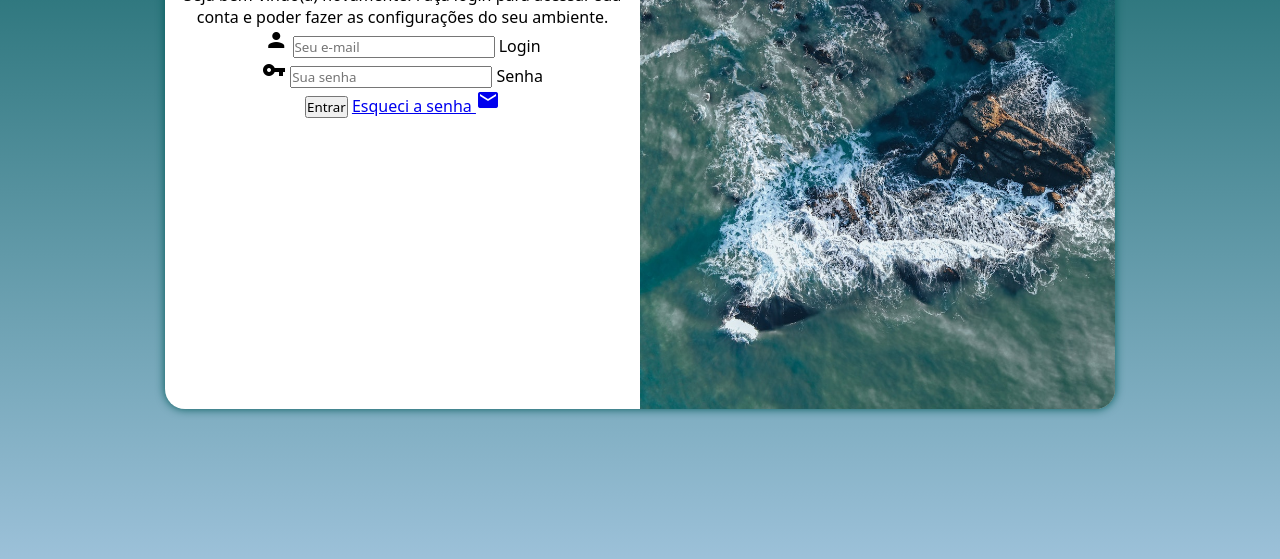
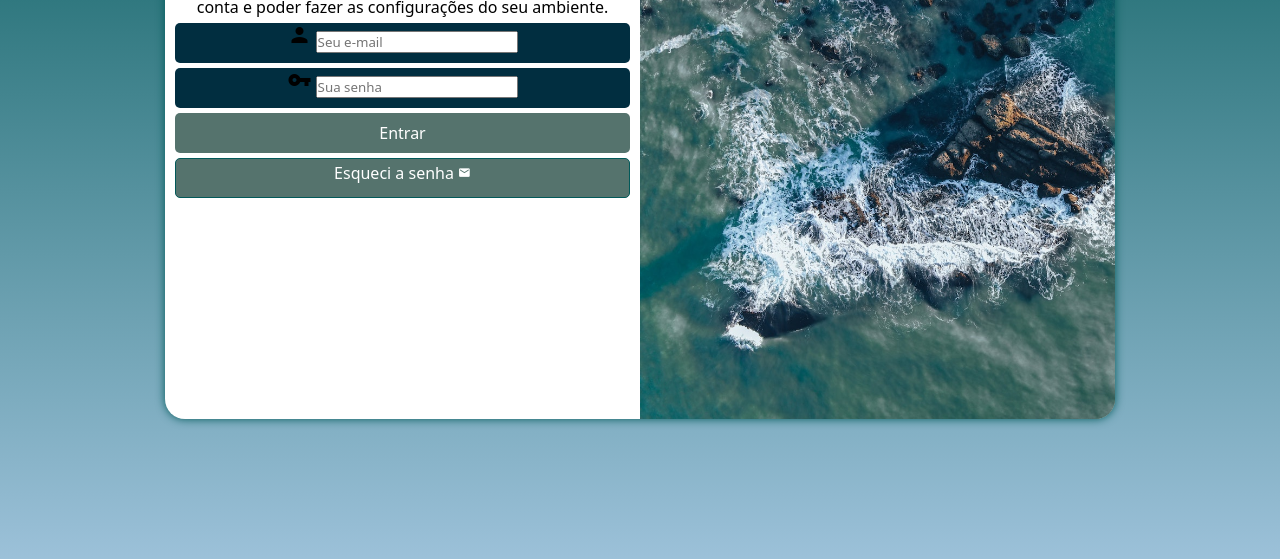
Before and after one commit to Davidealmeidac/projeto-login, a plain HTML site: page index.html in a window 1280 px wide. Shown: the part 241-800 px from the top of the page. Drawn offline with Linux system fonts and the light colour scheme.

Commit message:
More style update
Melhoria nas cores e formas do campo de preenchimento de dados, ajuste nos botões de "entrar" e "esqueci a senha".

```diff
--- a/estilos/style.css
+++ b/estilos/style.css
@@ -40,7 +40,7 @@ main {
 
     background-color: #fff;
     width: 250px;
-    height: 500px;
+    height: 520px;
     border-radius: 20px;
     box-shadow: 0 0 10px #025959;
 
@@ -69,3 +69,55 @@ div#formulario {
 div#formulário p {
     font-size: .8em;
 }
+
+
+
+form > div.campo {
+    background-color: #012E40;
+    height: 40px;
+    border-radius: 5px;
+    margin: 5px 0px;
+}
+
+form label {
+    display: none;
+}
+
+form > input[type=submit] {
+    display: block;
+    font-size: 1em;
+    width: 100%;
+    height: 40px;
+    background-color: #55736D;
+    color: #fff;
+    border: none;
+    border-radius: 5px;
+    cursor: pointer;
+}
+
+form > input[type=submit]:hover {
+    background-color: #025959;
+}
+
+form > a.btn {
+    display: block;
+    text-align: center;
+    font-size: 1em;
+    width: 100%;
+    height: 40px;
+    padding-top: 3px;
+    margin-top: 5px;
+    background-color: #55736D;
+    color: #fff;
+    border: 1px solid #025959;
+    border-radius: 5px;
+    text-decoration: none;
+}
+
+form > a.btn:hover {
+    background-color: #025959;
+}
+
+form > a.btn > i {
+    font-size: .8em;
+}
--- a/index.html
+++ b/index.html
@@ -30,7 +30,7 @@
                         <label for="isenha">Senha</label>
                     </div>
                     <input type="submit" value="Entrar">
-                    <a href="esqueci.html">Esqueci a senha <i class="material-icons">mail</i></a>
+                    <a class="btn" href="esqueci.html">Esqueci a senha <i class="material-icons">mail</i></a>
                 </form>
             </div>
         </section>
```
